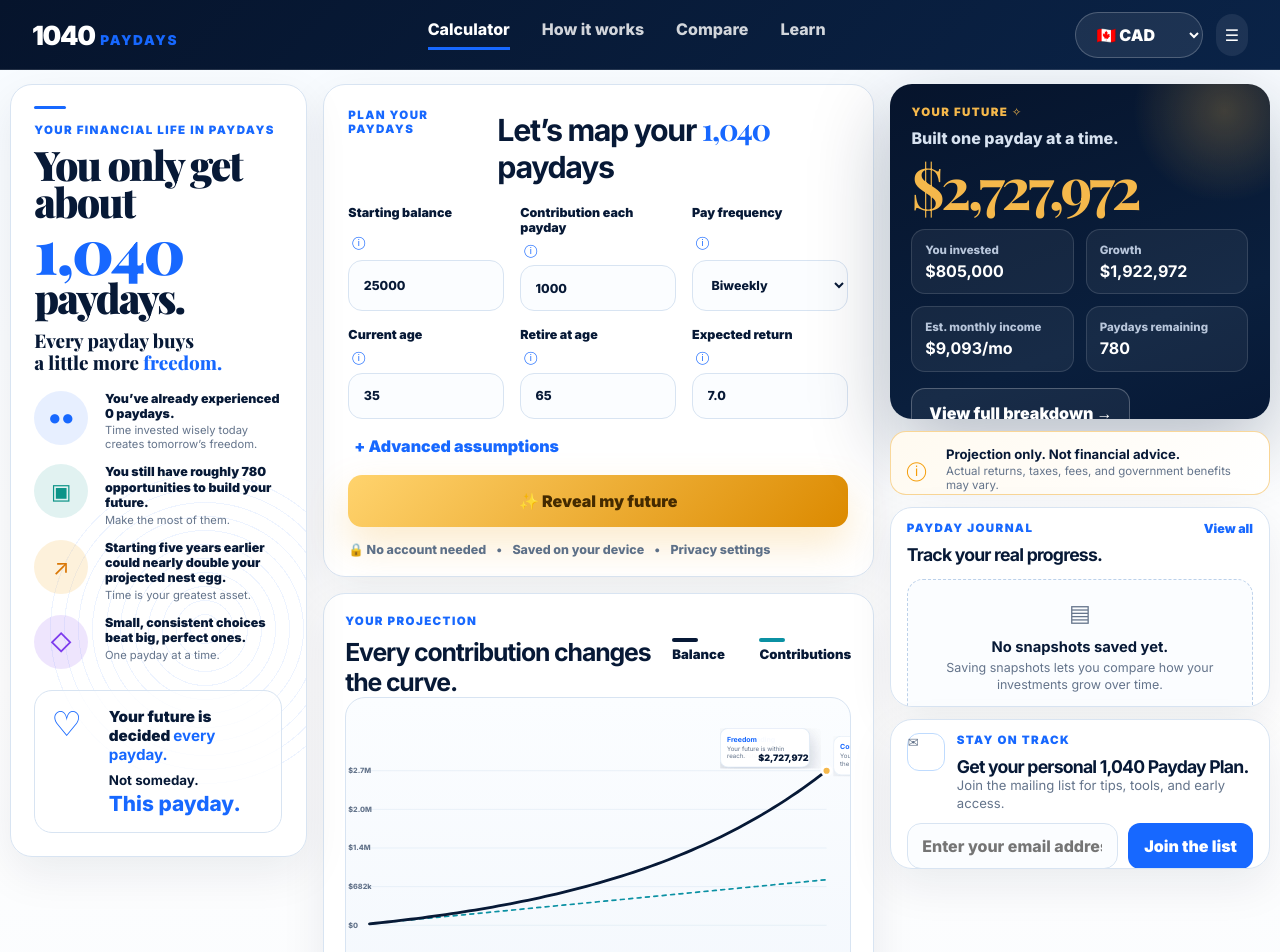
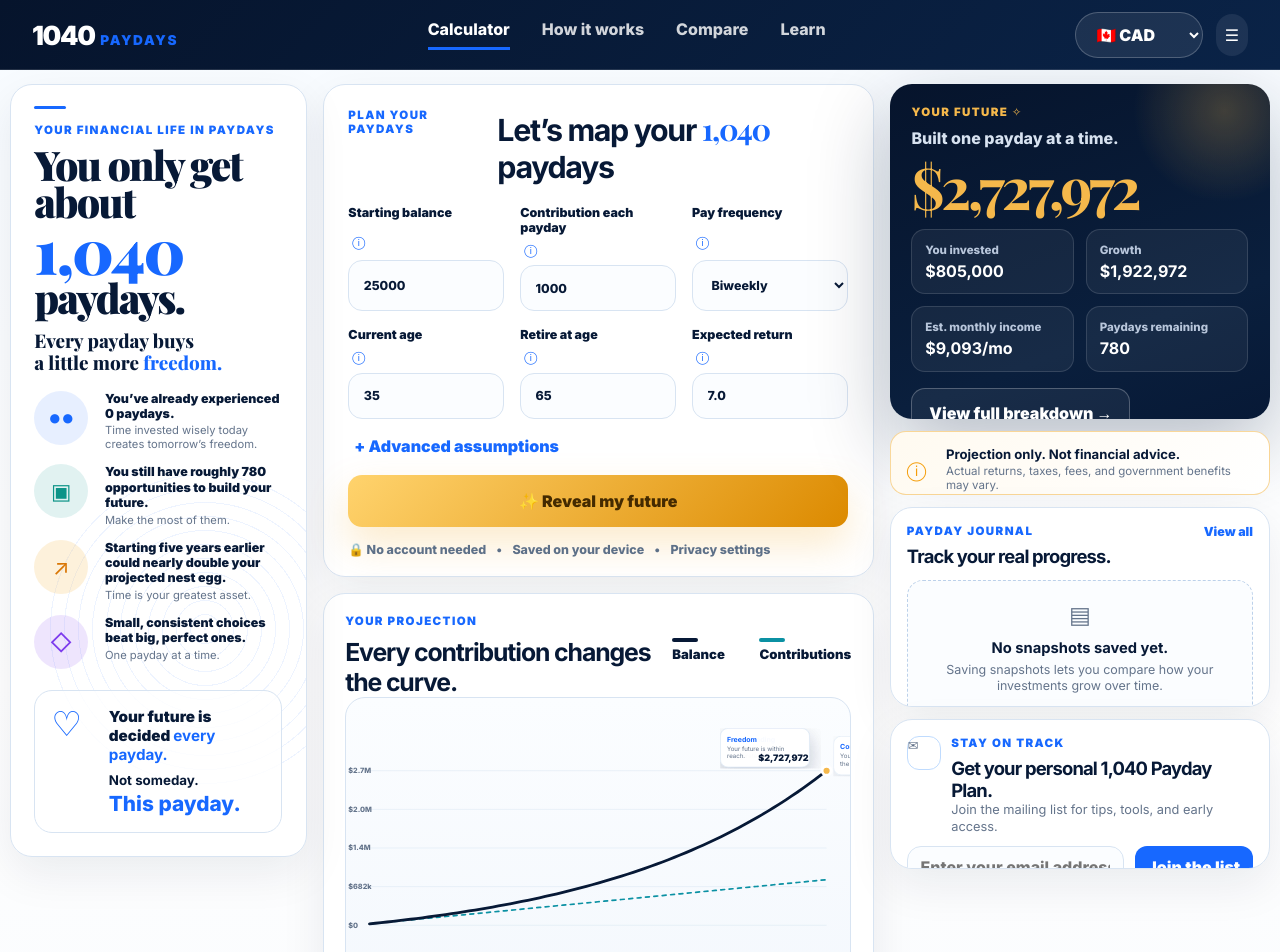
Before and after one commit to calgal7-del/1040-paydays, a React (Vite) app: page / in a window 1280 px wide. Shown: the top 952 px of the page. Built offline with nearby package versions, Linux system fonts and the light colour scheme.

Commit message:
Update App.css

```diff
--- a/src/App.css
+++ b/src/App.css
@@ -293,3 +293,69 @@ input:focus, select:focus { border-color: var(--blue); box-shadow:0 0 0 4px rgba
     font-size: 1.9rem !important;
   }
 }
+/* RIGHT COLUMN COMPACT FIX */
+
+@media (min-width: 1151px) {
+  .journalCard {
+    padding: 1rem !important;
+  }
+
+  .journalHeader h2 {
+    font-size: 1.15rem !important;
+    line-height: 1.1 !important;
+  }
+
+  .latestSnapshot.compactLatest {
+    margin-top: 0.65rem !important;
+    padding: 0.75rem 0.9rem !important;
+    border-radius: 14px !important;
+  }
+
+  .latestSnapshot.compactLatest strong {
+    font-size: 1.55rem !important;
+  }
+
+  .compactInputRow {
+    margin-top: 0.65rem !important;
+    grid-template-columns: 1fr 78px !important;
+  }
+
+  .compactInputRow input,
+  .compactInputRow button {
+    min-height: 40px !important;
+    padding: 0.65rem 0.8rem !important;
+  }
+
+  .newsletterCard {
+    padding: 1rem !important;
+  }
+
+  .newsletterHeader {
+    grid-template-columns: 34px 1fr !important;
+    gap: 0.65rem !important;
+  }
+
+  .newsletterIcon {
+    width: 34px !important;
+    height: 34px !important;
+  }
+
+  .newsletterCard h2 {
+    font-size: 1.15rem !important;
+    line-height: 1.15 !important;
+  }
+
+  .newsletterCard span {
+    font-size: 0.8rem !important;
+  }
+
+  .newsletterForm {
+    margin-top: 0.65rem !important;
+  }
+
+  .newsletterForm input,
+  .newsletterForm button {
+    min-height: 40px !important;
+    padding: 0.65rem 0.8rem !important;
+  }
+}
```
